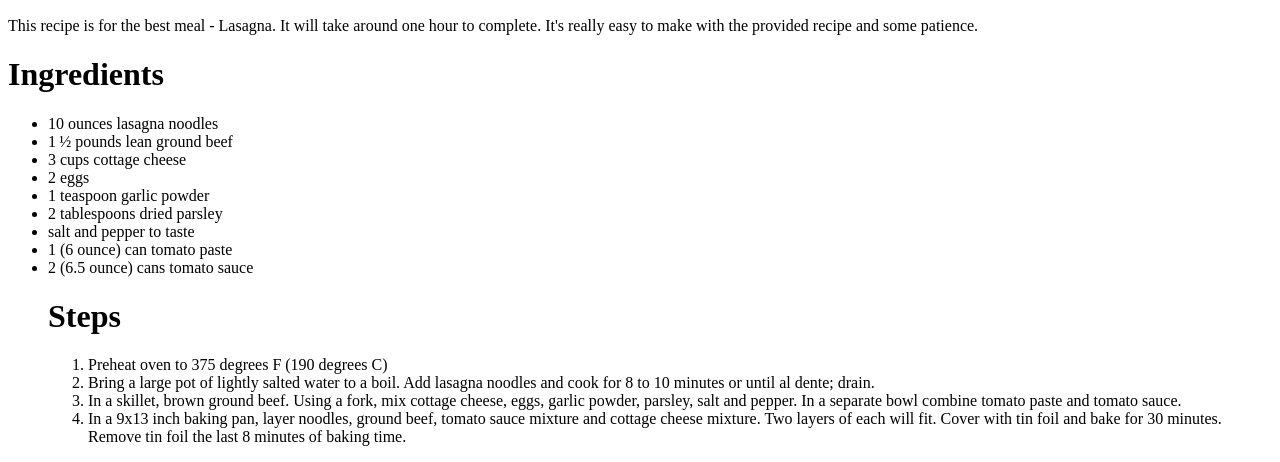
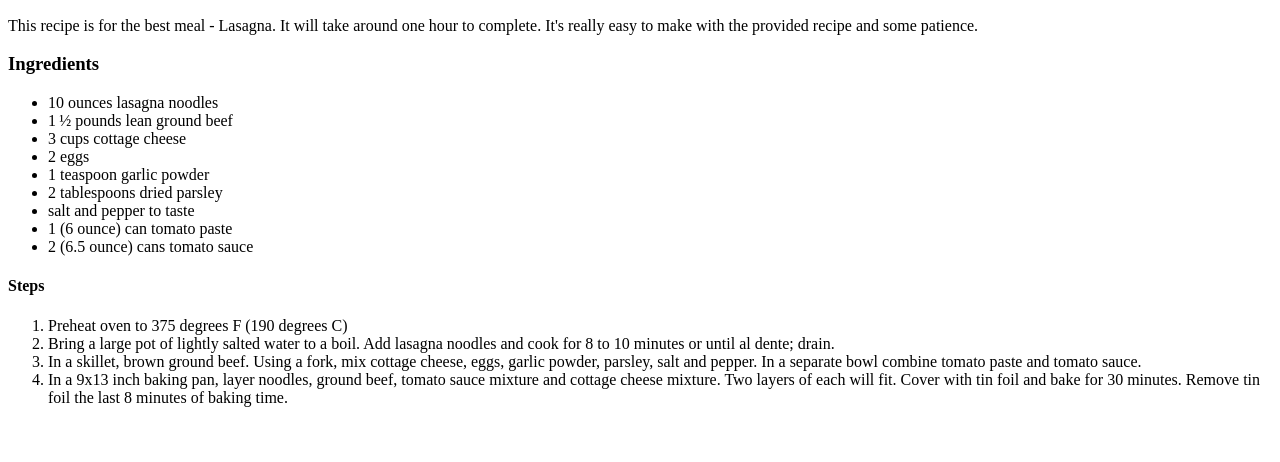
Before and after one commit to Peytonsm/odin-recipes, a plain HTML site: page recipes/lasagna.html in a window 1280 px wide. Shown: the part 434-896 px from the top of the page. After the commit the page ends 857 px from the top, so only its background shows below. Drawn offline with Linux system fonts and the light colour scheme.

Commit message:
Corrected Lasagna Error

```diff
--- a/recipes/lasagna.html
+++ b/recipes/lasagna.html
@@ -13,7 +13,7 @@
     <p>This recipe is for the best meal -
     Lasagna. It will take around one hour to complete. It's really easy to make with
     the provided recipe and some patience.</p>
-    <h1>Ingredients</h1>
+    <h3>Ingredients</h3>
     <ul><li>10 ounces lasagna noodles</li>
         <li>1 ½ pounds lean ground beef</li>
         <li>3 cups cottage cheese</li>
@@ -23,18 +23,13 @@
         <li>salt and pepper to taste</li>
         <li>1 (6 ounce) can tomato paste</li>
         <li>2 (6.5 ounce) cans tomato sauce</li>
-
-    <h1>Steps</h1>
+    </ul>
+    <h4>Steps</h4>
     <ol>
         <li>Preheat oven to 375 degrees F (190 degrees C)</li>
         <li>Bring a large pot of lightly salted water to a boil. Add lasagna noodles and cook for 8 to 10 minutes or until al dente; drain.</li>
         <li>In a skillet, brown ground beef. Using a fork, mix cottage cheese, eggs, garlic powder, parsley, salt and pepper. In a separate bowl combine tomato paste and tomato sauce.</li>
         <li>In a 9x13 inch baking pan, layer noodles, ground beef, tomato sauce mixture and cottage cheese mixture. Two layers of each will fit. Cover with tin foil and bake for 30 minutes. Remove tin foil the last 8 minutes of baking time.</li>
-
     </ol>
-
-    </ul>
-
-
 </body>
 </html>
```
